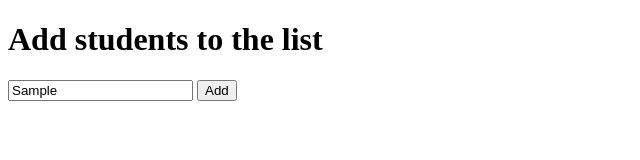
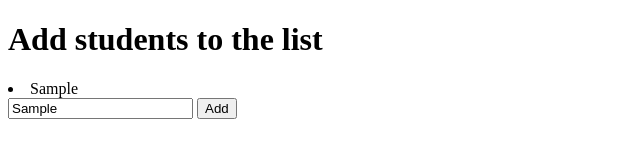
Before and after one commit to zaali33/gitlabprac1, a plain HTML site: page index.html in a window 1280 px wide. Both pictures are taken after typing "Sample" into the empty fields and a click on the button "Add". Shown: the whole page, without its empty margins (0-640 px from the left). Drawn offline with Linux system fonts and the light colour scheme.

Commit message:
Added onclick handler on button, added div of students and a function addStudent

```diff
--- a/index.html
+++ b/index.html
@@ -7,7 +7,14 @@
 </head>
 <body>
     <h1>Add students to the list</h1>
+    <div id="students-list"></div>
     <input type="text" id="student-name" name="student-name"/>
-    <button>Add</button>
+    <button onclick="addStudent()">Add</button>
 </body>
 </html>
+<script>
+    function addStudent() {
+        let sname = document.getElementById("student-name").value
+        document.getElementById("students-list").innerHTML += `<li>${sname}</li>`
+    }
+</script>
```
